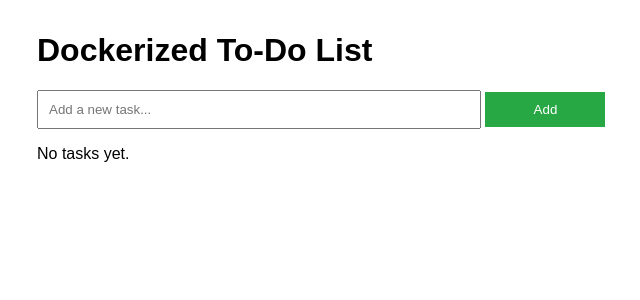
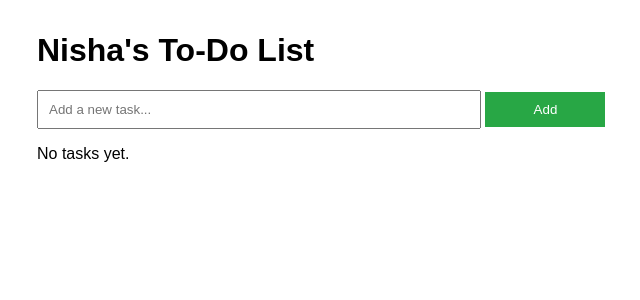
Before and after one commit to Nishashabbir/flaskminiprojects, a Flask app: page / in a window 1280 px wide. Shown: the top 300 px of the page, without its empty margins (303-943 px from the left). Run offline with Flask 3, Linux system fonts and the light colour scheme.

Commit message:
name changed

```diff
--- a/templates/index.html
+++ b/templates/index.html
@@ -14,7 +14,7 @@
     </style>
 </head>
 <body>
-    <h1>Dockerized To-Do List</h1>
+    <h1>Nisha's To-Do List</h1>
 
     <form action="/add" method="POST">
         <input type="text" name="task" placeholder="Add a new task..." required>
```
